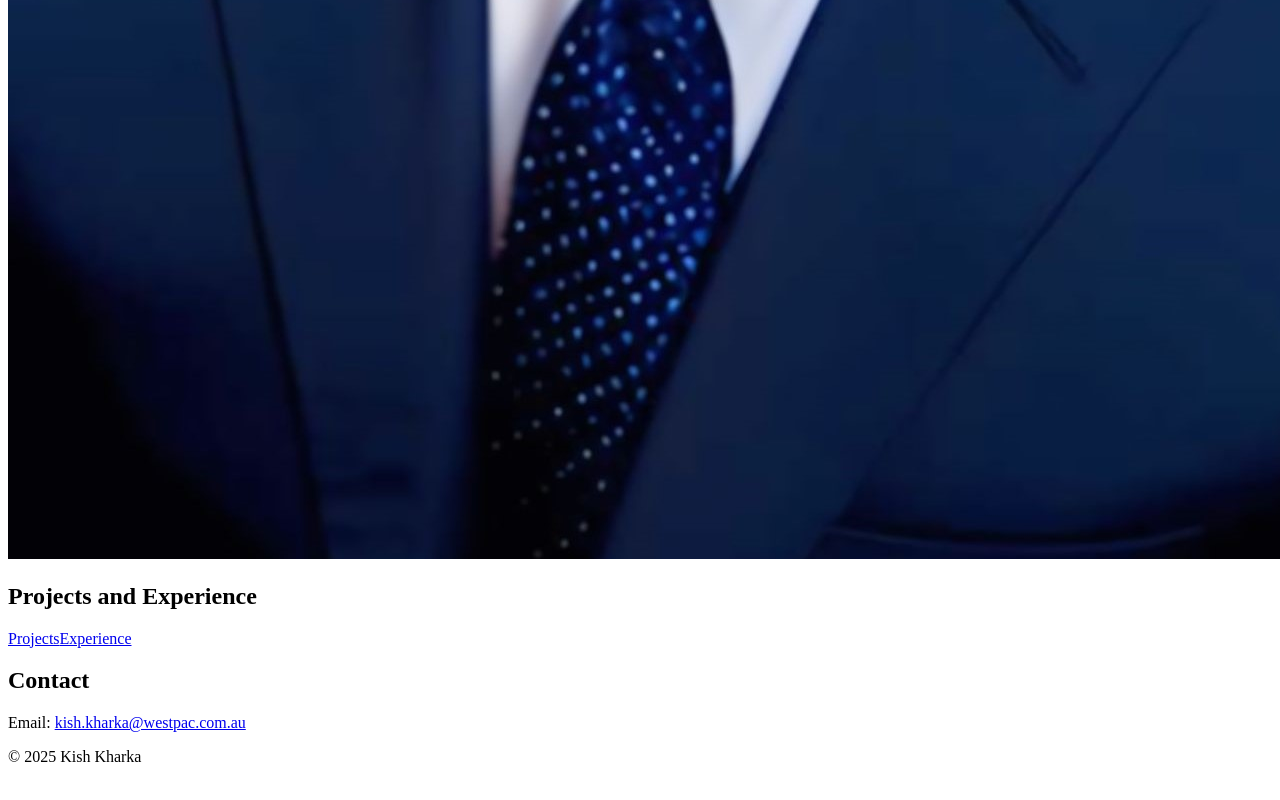
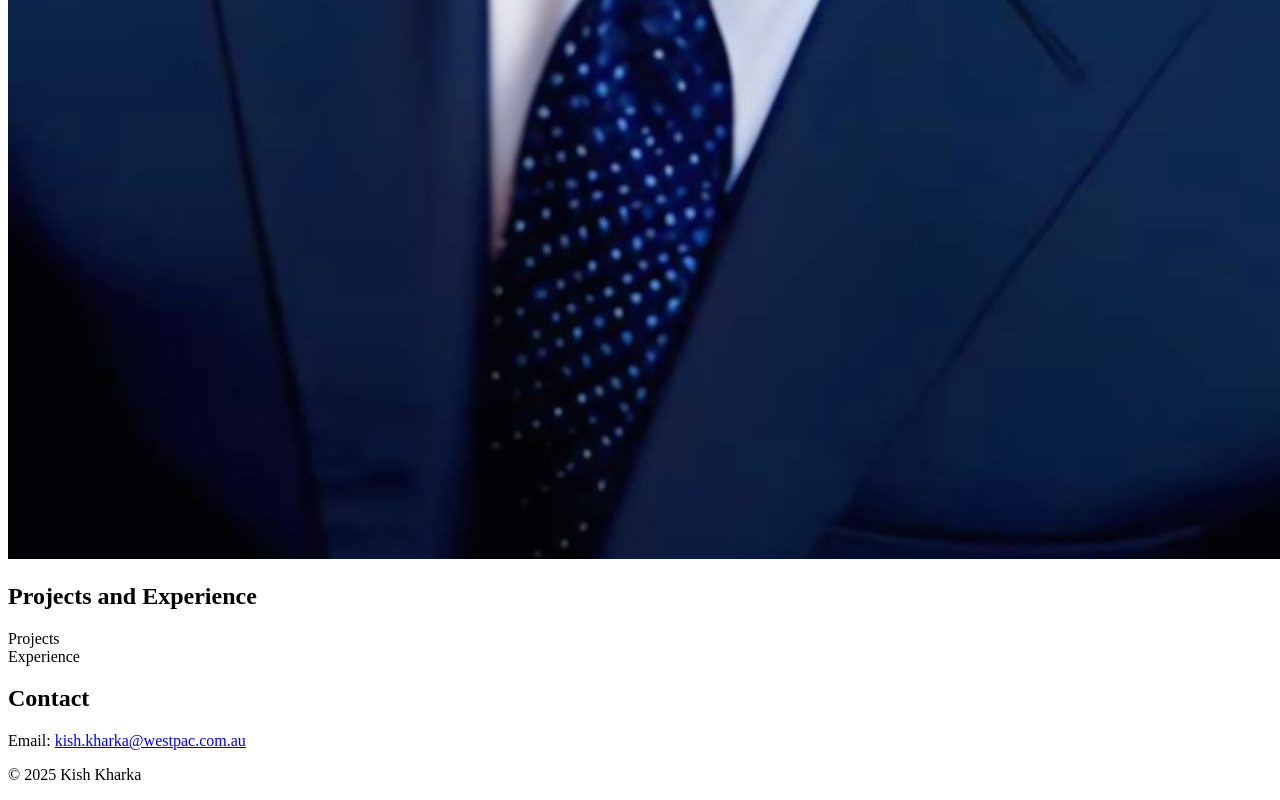
Before and after one commit to mega-Slaking/mega-Slaking.github.io, a React (Vite) app: page / in a window 1280 px wide. Shown: the part 2058-2858 px from the top of the page. Built offline with nearby package versions, Linux system fonts and the light colour scheme; the HTML template or start-up script is replaced by a standard one; a web font is replaced by a local one.

Commit message:
Claude task: I want to add an interactive shattered-glass navig

```diff
--- a/src/App.jsx
+++ b/src/App.jsx
@@ -1,4 +1,5 @@
 import { useEffect, useId, useState } from 'react';
+import { ShatterCard } from './ShatterCard.jsx';
 
 import profileImage from '../profile.jpg';
 import thesisPdf from '../theory_methods_marked.pdf';
@@ -99,12 +100,8 @@ function HomePage() {
       <section id="projects">
         <h2>Projects and Experience</h2>
         <div className="section-picker" aria-label="Projects and experience navigation">
-          <a className="section-card" href="#/projects">
-            <span>Projects</span>
-          </a>
-          <a className="section-card" href="#/experience">
-            <span>Experience</span>
-          </a>
+          <ShatterCard label="Projects" href="#/projects" />
+          <ShatterCard label="Experience" href="#/experience" />
         </div>
       </section>
       <ContactSection />
--- /dev/null
+++ b/src/ShatterCard.jsx
@@ -0,0 +1,214 @@
+import { useState, useRef, useCallback } from 'react';
+
+const COLS = 3;
+const ROWS = 3;
+
+function buildFragments(cols, rows) {
+  // Build a grid of polygon fragments with jittered interior nodes
+  const pts = Array.from({ length: rows + 1 }, (_, r) =>
+    Array.from({ length: cols + 1 }, (_, c) => {
+      const x = (c / cols) * 100;
+      const y = (r / rows) * 100;
+      const jx = c > 0 && c < cols ? (Math.random() - 0.5) * 14 : 0;
+      const jy = r > 0 && r < rows ? (Math.random() - 0.5) * 14 : 0;
+      return { x: x + jx, y: y + jy };
+    })
+  );
+  return Array.from({ length: rows }, (_, r) =>
+    Array.from({ length: cols }, (_, c) => {
+      const tl = pts[r][c], tr = pts[r][c + 1];
+      const br = pts[r + 1][c + 1], bl = pts[r + 1][c];
+      return {
+        id: r * cols + c,
+        polygon: `${tl.x}% ${tl.y}%, ${tr.x}% ${tr.y}%, ${br.x}% ${br.y}%, ${bl.x}% ${bl.y}%`,
+        cx: (tl.x + tr.x + br.x + bl.x) / 4,
+        cy: (tl.y + tr.y + br.y + bl.y) / 4,
+      };
+    })
+  ).flat();
+}
+
+function buildCracks(ox, oy, W, H, count = 7) {
+  const maxLen = Math.sqrt(W * W + H * H);
+  const lines = [];
+  for (let i = 0; i < count; i++) {
+    const angle = (i / count) * Math.PI * 2 + (Math.random() - 0.5) * 0.7;
+    const len = (0.55 + Math.random() * 0.45) * maxLen;
+    lines.push({
+      x1: ox, y1: oy,
+      x2: ox + Math.cos(angle) * len,
+      y2: oy + Math.sin(angle) * len,
+      id: `m${i}`,
+    });
+    // Branch crack from partway along each main crack
+    if (Math.random() > 0.3) {
+      const t = 0.35 + Math.random() * 0.45;
+      const bx = ox + Math.cos(angle) * len * t;
+      const by = oy + Math.sin(angle) * len * t;
+      const ba = angle + (Math.random() > 0.5 ? 1 : -1) * (0.35 + Math.random() * 0.5);
+      const bl = (0.25 + Math.random() * 0.4) * maxLen;
+      lines.push({ x1: bx, y1: by, x2: bx + Math.cos(ba) * bl, y2: by + Math.sin(ba) * bl, id: `b${i}` });
+    }
+  }
+  return lines;
+}
+
+// Check once at module level — avoids re-querying on every render
+const prefersReducedMotion =
+  typeof window !== 'undefined' &&
+  window.matchMedia('(prefers-reduced-motion: reduce)').matches;
+
+export function ShatterCard({ label, href, className = '' }) {
+  const [phase, setPhase] = useState('idle'); // idle | hover | shatter | exploding
+  const [cracks, setCracks] = useState([]);
+  const [fragments, setFragments] = useState([]);
+  const [fragVelocities, setFragVelocities] = useState({});
+  const cardRef = useRef(null);
+
+  const getSize = () => {
+    const el = cardRef.current;
+    return el ? { W: el.clientWidth, H: el.clientHeight } : { W: 300, H: 180 };
+  };
+
+  const handleMouseEnter = useCallback(
+    (e) => {
+      if (prefersReducedMotion || phase === 'shatter' || phase === 'exploding') return;
+      const rect = cardRef.current.getBoundingClientRect();
+      const { W, H } = getSize();
+      setCracks(buildCracks(e.clientX - rect.left, e.clientY - rect.top, W, H));
+      setPhase('hover');
+    },
+    [phase]
+  );
+
+  const handleMouseLeave = useCallback(() => {
+    if (phase === 'hover') setPhase('idle');
+  }, [phase]);
+
+  const handleClick = useCallback(
+    (e) => {
+      e.preventDefault();
+      if (prefersReducedMotion) {
+        window.location.hash = href;
+        return;
+      }
+      if (phase === 'shatter' || phase === 'exploding') return;
+
+      const rect = cardRef.current.getBoundingClientRect();
+      const { W, H } = getSize();
+      const ox = e.clientX - rect.left;
+      const oy = e.clientY - rect.top;
+
+      const frags = buildFragments(COLS, ROWS);
+      const vels = {};
+      frags.forEach((f) => {
+        const dx = f.cx - (ox / W) * 100;
+        const dy = f.cy - (oy / H) * 100;
+        const dist = Math.sqrt(dx * dx + dy * dy) || 1;
+        const speed = 85 + Math.random() * 75;
+        vels[f.id] = {
+          tx: (dx / dist) * speed,
+          ty: (dy / dist) * speed,
+          rot: (Math.random() - 0.5) * 40,
+          delay: Math.random() * 80,
+        };
+      });
+
+      setCracks(buildCracks(ox, oy, W, H, 9));
+      setFragments(frags);
+      setFragVelocities(vels);
+      setPhase('shatter');
+
+      // Let fragments mount at rest for one painted frame before animating
+      requestAnimationFrame(() => {
+        requestAnimationFrame(() => setPhase('exploding'));
+      });
+
+      setTimeout(() => {
+        window.location.hash = href;
+      }, 620);
+    },
+    [phase, href]
+  );
+
+  const handleKeyDown = useCallback(
+    (e) => {
+      if (e.key === 'Enter' || e.key === ' ') handleClick(e);
+    },
+    [handleClick]
+  );
+
+  const isHover = phase === 'hover';
+  const isShattering = phase === 'shatter' || phase === 'exploding';
+  const isExploding = phase === 'exploding';
+
+  return (
+    <div
+      ref={cardRef}
+      className={[
+        'shatter-card',
+        isHover && 'shatter-card--hover',
+        isShattering && 'shatter-card--shatter',
+        className,
+      ]
+        .filter(Boolean)
+        .join(' ')}
+      onMouseEnter={handleMouseEnter}
+      onMouseLeave={handleMouseLeave}
+      onClick={handleClick}
+      onKeyDown={handleKeyDown}
+      role="link"
+      tabIndex={0}
+      aria-label={label}
+    >
+      {/* SVG crack overlay — visible on hover and during shatter */}
+      {(isHover || isShattering) && (
+        <svg
+          className="shatter-card__cracks"
+          aria-hidden="true"
+          width="100%"
+          height="100%"
+          overflow="hidden"
+        >
+          {cracks.map((c, idx) => (
+            <line
+              key={c.id}
+              x1={c.x1}
+              y1={c.y1}
+              x2={c.x2}
+              y2={c.y2}
+              style={{ animationDelay: `${idx * 18}ms` }}
+            />
+          ))}
+        </svg>
+      )}
+
+      {/* Fragment layer — only during shatter sequence */}
+      {isShattering &&
+        fragments.map((f) => {
+          const v = fragVelocities[f.id] || {};
+          return (
+            <div
+              key={f.id}
+              className="shatter-fragment"
+              style={{
+                clipPath: `polygon(${f.polygon})`,
+                transform: isExploding
+                  ? `translate(${v.tx ?? 0}px, ${v.ty ?? 0}px) rotate(${v.rot ?? 0}deg)`
+                  : 'none',
+                opacity: isExploding ? 0 : 1,
+                transitionDelay: `${v.delay ?? 0}ms`,
+              }}
+            />
+          );
+        })}
+
+      <span
+        className="shatter-card__label"
+        style={{ opacity: isShattering ? 0 : 1 }}
+      >
+        {label}
+      </span>
+    </div>
+  );
+}
--- a/src/styles.css
+++ b/src/styles.css
@@ -372,3 +372,112 @@ footer {
     animation-timing-function: linear;
   }
 }
+
+/* ===== ShatterCard ===== */
+
+.shatter-card {
+  display: flex;
+  min-height: 180px;
+  align-items: center;
+  justify-content: center;
+  border: 3px solid #0ff;
+  border-radius: 8px;
+  background: #111;
+  color: #99FFFF;
+  text-align: center;
+  cursor: pointer;
+  position: relative;
+  overflow: hidden;
+  transition: transform 0.25s ease, box-shadow 0.25s ease;
+  -webkit-user-select: none;
+  user-select: none;
+  outline: none;
+}
+
+.shatter-card:focus-visible {
+  box-shadow: 0 0 0 3px rgba(0, 255, 255, 0.5);
+}
+
+.shatter-card--hover {
+  transform: scale(1.03);
+  box-shadow:
+    0 0 18px rgba(0, 255, 255, 0.45),
+    0 0 42px rgba(0, 255, 255, 0.15);
+}
+
+/* Chromatic aberration on label during hover */
+.shatter-card--hover .shatter-card__label {
+  text-shadow:
+    -2px 0 2px rgba(255, 30, 80, 0.55),
+    2px 0 2px rgba(0, 240, 255, 0.55);
+}
+
+/* Allow fragments to escape the card bounds during shatter */
+.shatter-card--shatter {
+  overflow: visible;
+  background: transparent;
+  border-color: transparent;
+  box-shadow: none;
+  transform: none;
+  transition: none;
+}
+
+.shatter-card__label {
+  font-size: 40px;
+  pointer-events: none;
+  position: relative;
+  z-index: 1;
+  transition: opacity 0.05s;
+}
+
+/* Crack SVG overlay */
+.shatter-card__cracks {
+  position: absolute;
+  inset: 0;
+  pointer-events: none;
+  z-index: 2;
+}
+
+.shatter-card__cracks line {
+  stroke: rgba(160, 235, 255, 0.92);
+  stroke-width: 0.8;
+  stroke-linecap: round;
+  /* Animate each crack line drawing itself in */
+  stroke-dasharray: 600;
+  stroke-dashoffset: 600;
+  filter: drop-shadow(0 0 2px rgba(0, 210, 255, 0.85));
+  animation: sc-draw-crack 0.2s ease-out forwards;
+}
+
+@keyframes sc-draw-crack {
+  to {
+    stroke-dashoffset: 0;
+  }
+}
+
+/* Fragment shards */
+.shatter-fragment {
+  position: absolute;
+  inset: 0;
+  background: #111;
+  z-index: 3;
+  pointer-events: none;
+  /* Slight blue-tinted gloss to sell the glass aesthetic */
+  background-image: linear-gradient(
+    135deg,
+    rgba(0, 160, 220, 0.07) 0%,
+    transparent 55%
+  );
+  transition:
+    transform 0.5s cubic-bezier(0.25, 0.46, 0.45, 0.94),
+    opacity 0.38s ease-out;
+}
+
+@media (prefers-reduced-motion: reduce) {
+  .shatter-card,
+  .shatter-card__label,
+  .shatter-fragment {
+    transition: none !important;
+    animation: none !important;
+  }
+}
```
Also changed, not shown: 5 other files (tests, documents, lock files or other folders).
